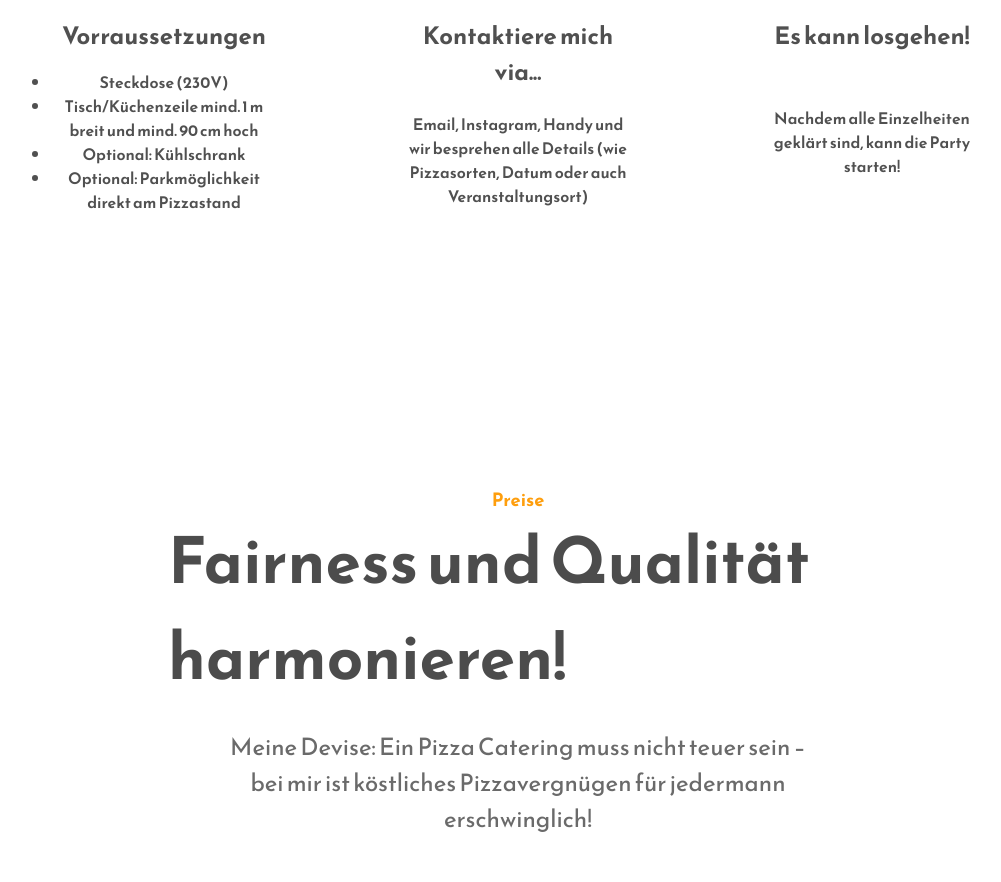
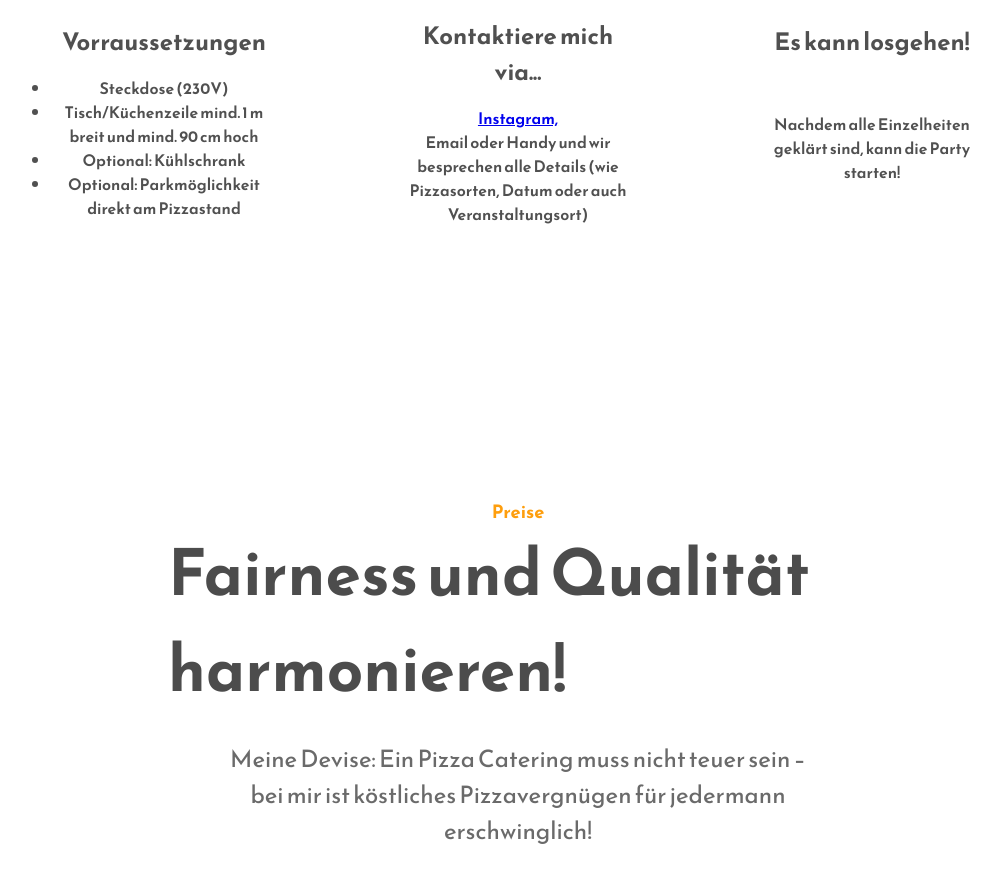
Before and after one commit to AmarJ92/amars-pizza, a React (Create React App) app: page / in a window 1280 px wide. Shown: the part 5167-6049 px from the top of the page, without its empty margins (122-1123 px from the left). Built offline with nearby package versions, Linux system fonts and the light colour scheme.

Commit message:
add link

```diff
--- a/src/Components/Buchung.js
+++ b/src/Components/Buchung.js
@@ -20,7 +20,8 @@ const Buchung = () => {
             image: Zwei,
             title: "Kontaktiere mich via...",
             text: <ul>
-            <p>Email, Instagram, Handy und wir besprehen alle Details (wie Pizzasorten, Datum oder auch Veranstaltungsort)</p>
+            <a href="https://www.instagram.com/amars_pizza/">Instagram,</a>
+            <p>Email oder Handy und wir besprechen alle Details (wie Pizzasorten, Datum oder auch Veranstaltungsort)</p>
           </ul>,
         },
         {
```
